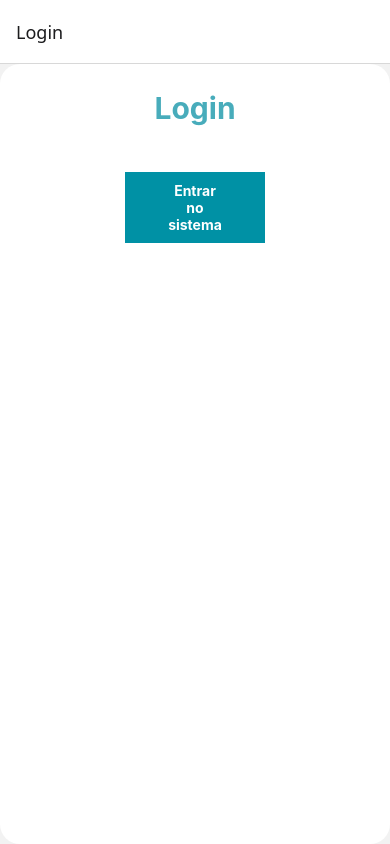
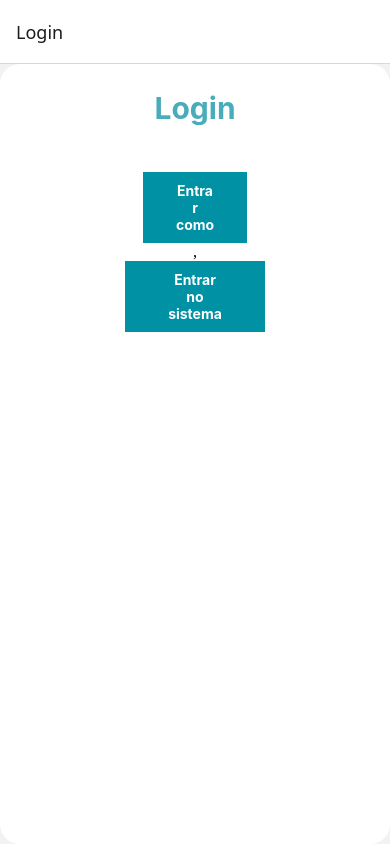
Before and after one commit to joaoromeira-etec/contax-mobile, a React Native app: screen /Login in a window 390 px wide. Built offline with nearby package versions, Linux system fonts and the light colour scheme.

Commit message:
desenvolvimento front

```diff
--- a/src/telas/login/index.js
+++ b/src/telas/login/index.js
@@ -15,6 +15,9 @@ export default function Login(){
             <View style={styles.container}>
                 <Text style={styles.titulo}>Login</Text>
                 <TouchableOpacity style={styles.button} onPress={() => navigation.navigate('MyTabs')}>
+                    <Text style={styles.buttontxt}>Entrar como</Text>
+                </TouchableOpacity>,
+                <TouchableOpacity style={styles.button} onPress={() => navigation.navigate('MyTabs')}>
                     <Text style={styles.buttontxt}>Entrar no sistema</Text>
                 </TouchableOpacity>
             </View>
```
